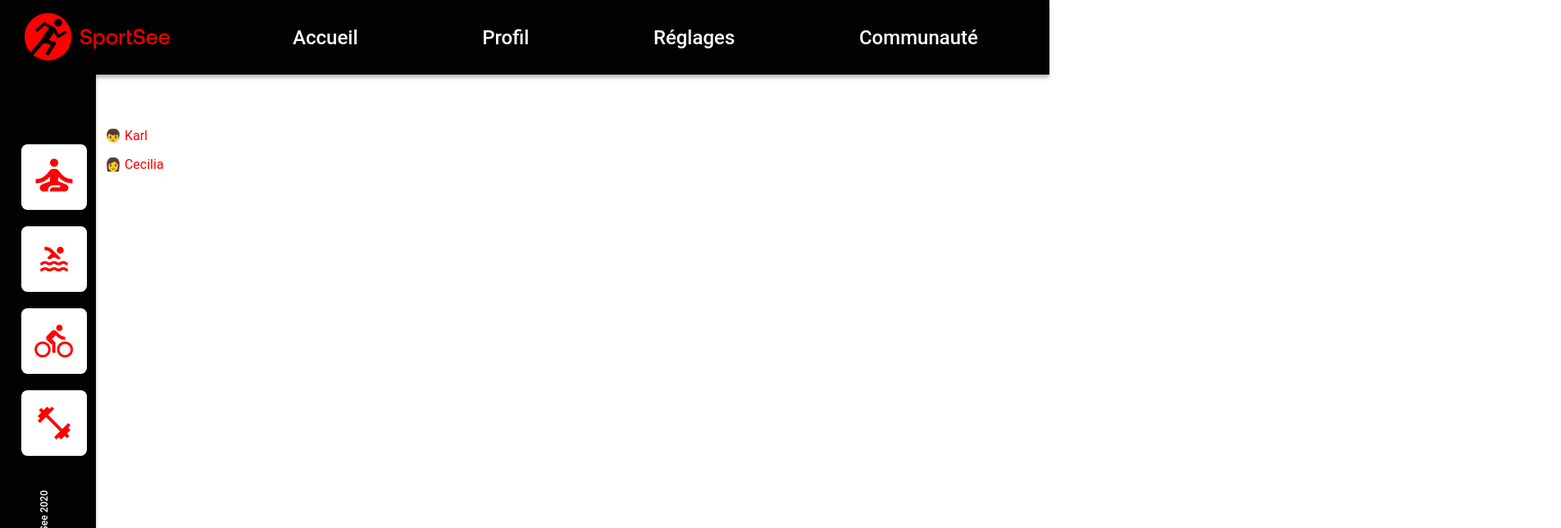
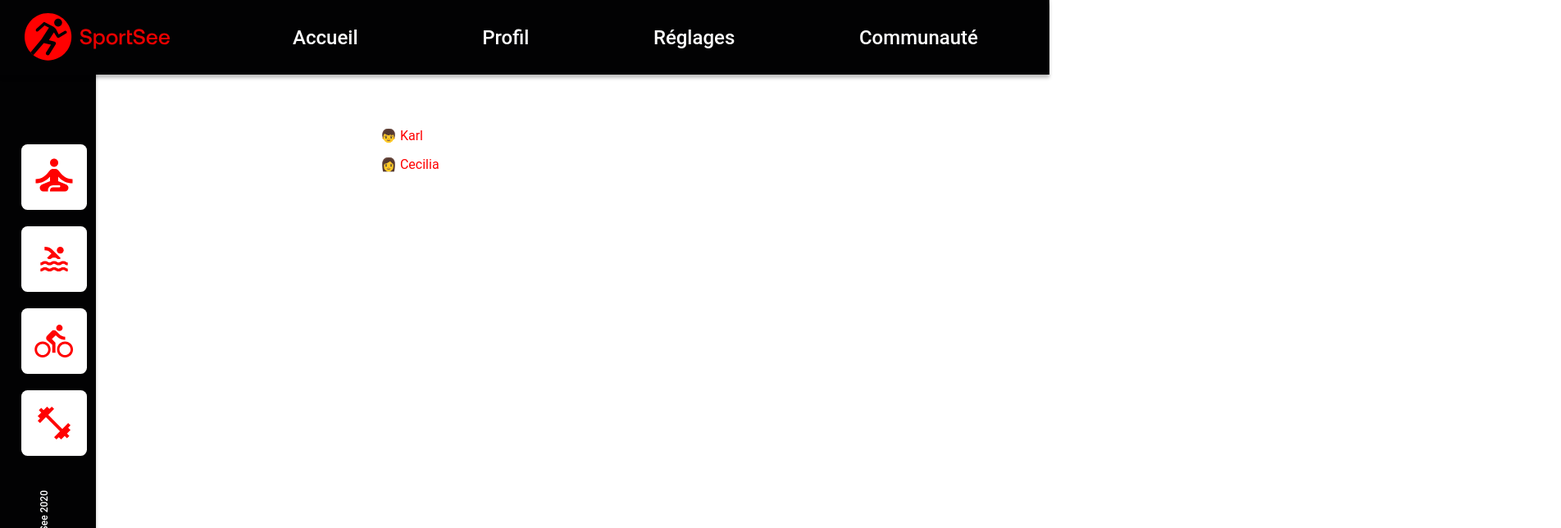
Before and after one commit to jojoner16/SportSee, a React (Create React App) app: page / in a window 1280 px wide. Shown: the top 644 px of the page at 82% size, 1904 px wide, since content can reach past the window. Built offline with nearby package versions, Linux system fonts and the light colour scheme; the HTML template or start-up script is replaced by a standard one.

Commit message:
correction erreur css

```diff
--- a/src/styles/index.css
+++ b/src/styles/index.css
@@ -31,8 +31,9 @@ li {
 
 /* Styles communs à Home.js et User.js */
 .mainContainer {
-  width: 64rem;
+  width: 90rem;
   margin: auto;
+  margin-left: 29rem;
 }
 
 @media screen and (max-width: 1024px) {
```
